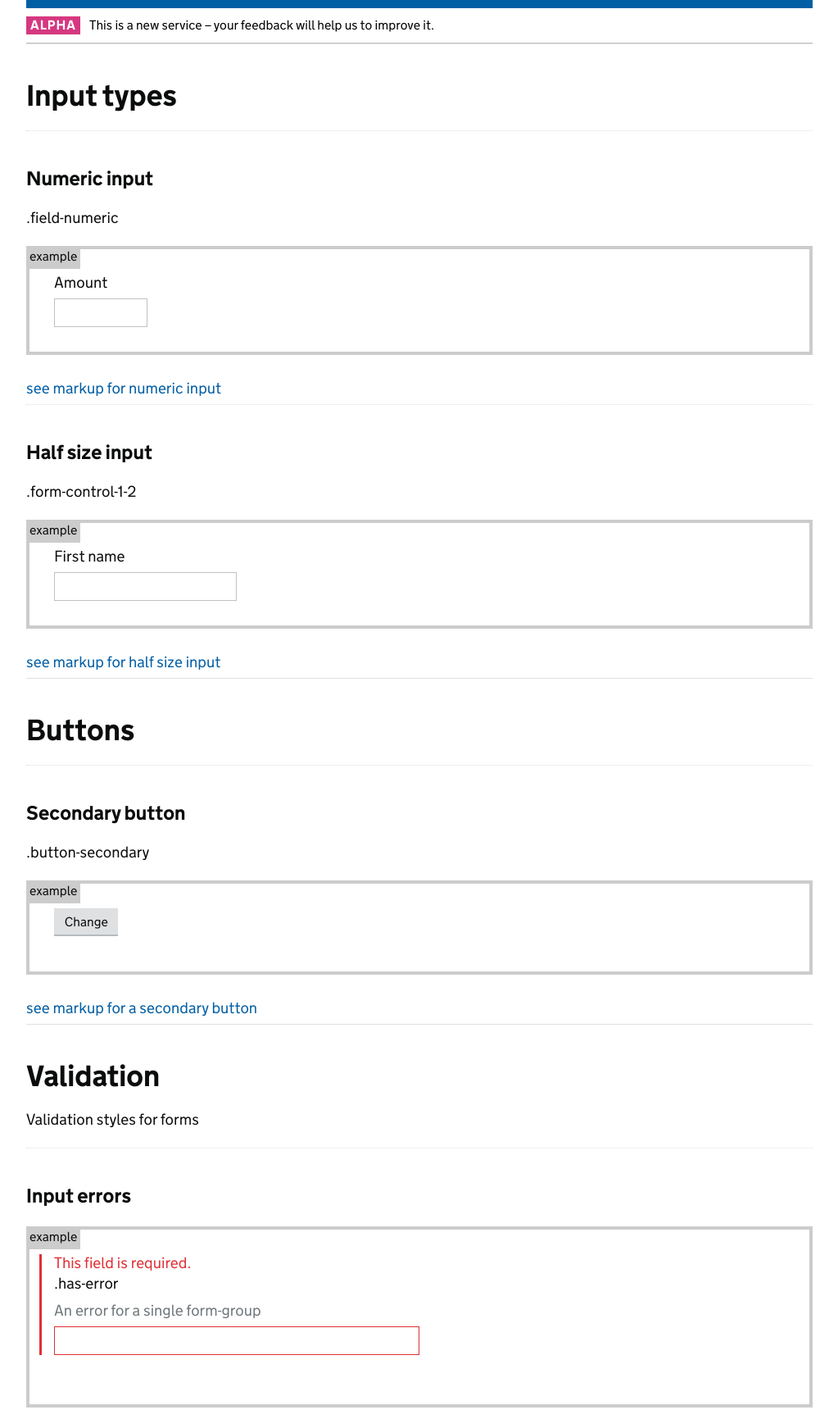
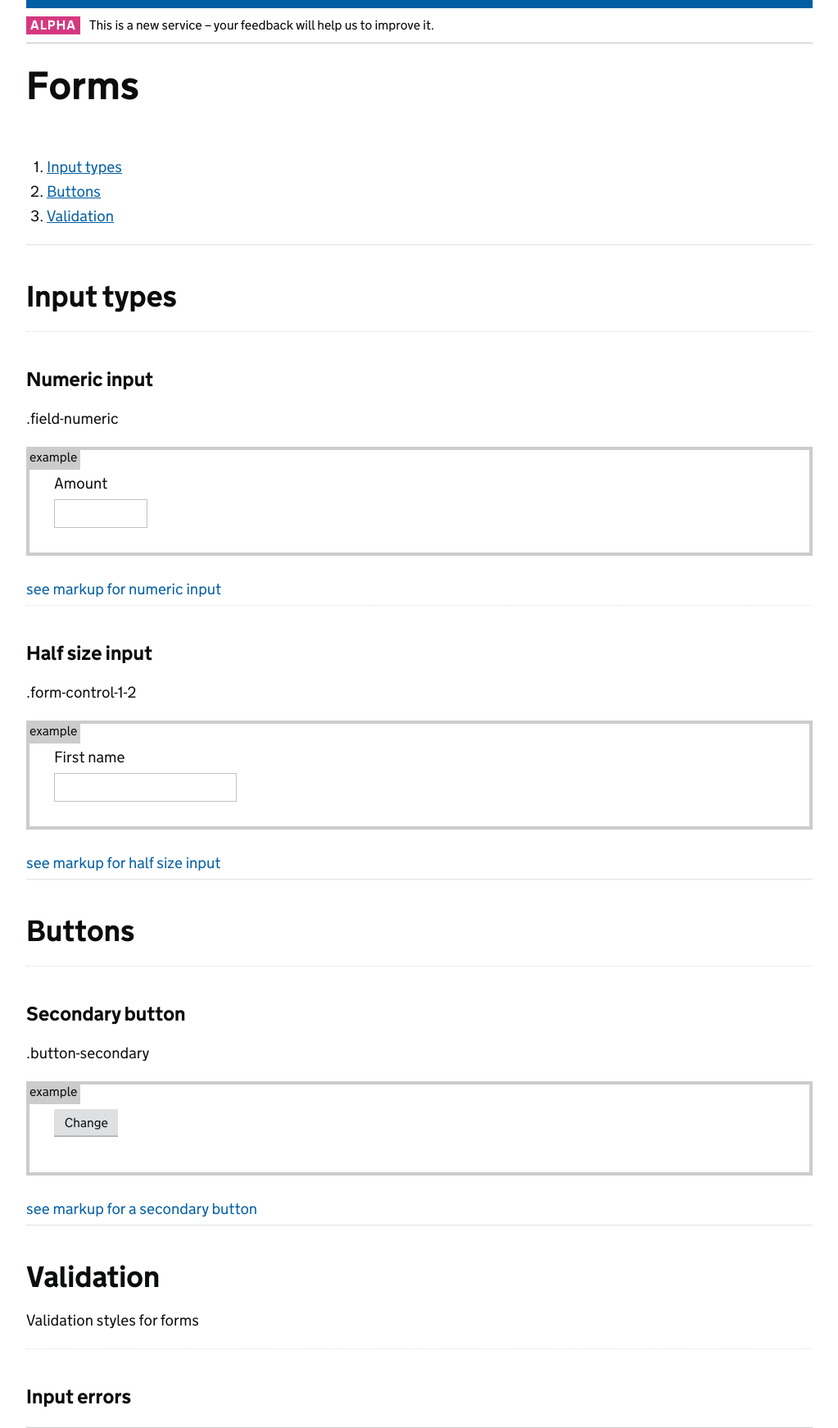
Before and after one commit to LandRegistry-Attic/external-style-guide, a Flask app: page /forms in a window 1280 px wide. Shown: the part 93-1835 px from the top of the page at 82% size, without its empty margins (128-1151 px from the left). Run offline with Flask 2, Linux system fonts and the light colour scheme.

Commit message:
add contents to forms.html

```diff
--- a/app/templates/style-guide/forms.html
+++ b/app/templates/style-guide/forms.html
@@ -9,10 +9,16 @@
 
     <div class="inner-block">
 
+      <h1>Forms</h1>
+      <ol class="list-number">
+        <li><a href="#input-types">Input types</a></li>
+        <li><a href="#buttons">Buttons</a></li>
+        <li><a href="#validation">Validation</a></li>
+      </ol>
     </div>
 
     <div class="inner-block style-section">
-      <h2>Input types</h2>
+      <h2 id="input-types">Input types</h2>
     </div>
 
     <div class="inner-block style-unit">
@@ -58,7 +64,7 @@
     </div><!-- end half size input  -->
 
     <div class="inner-block style-section">
-      <h2>Buttons</h2>
+      <h2 id="buttons">Buttons</h2>
     </div>
 
     <div class="inner-block style-unit">
@@ -83,7 +89,7 @@
     </div><!-- end secondary button -->
 
     <div class="inner-block style-section">
-      <h2 id="title-changelog">Validation</h2>
+      <h2 id="validation">Validation</h2>
       <p>Validation styles for forms</p>
     </div>
 
```
